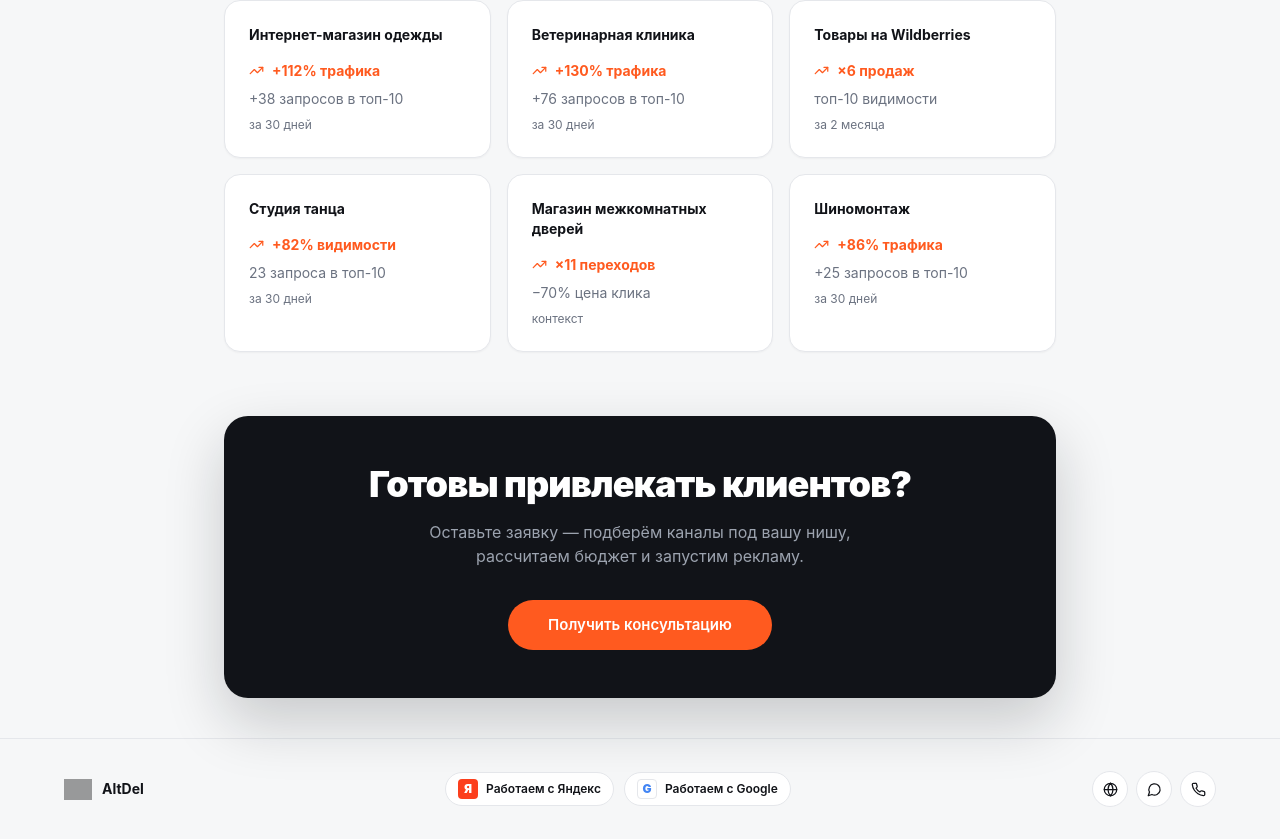
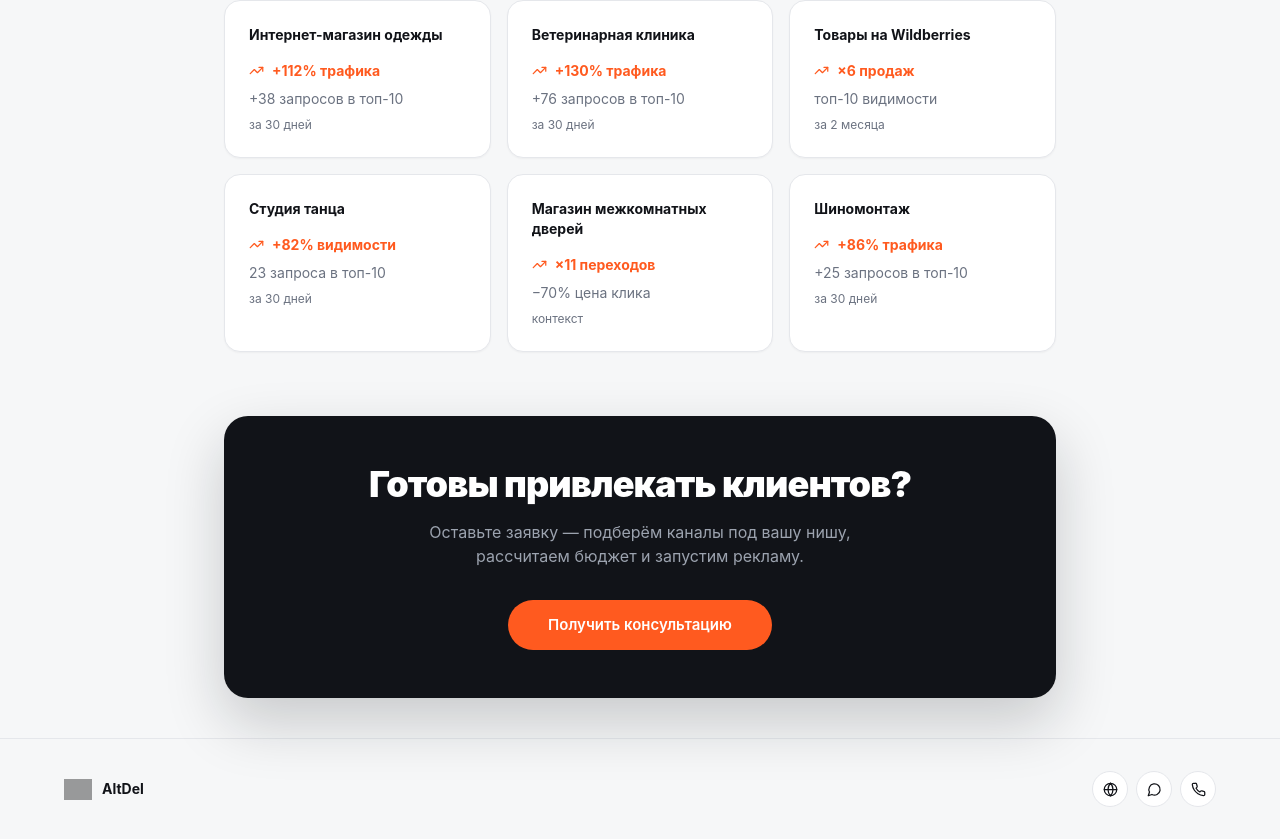
Before and after one commit to pr-poehali-dev/russia-china-business-bridge, a React (Vite) app: page /promotion in a window 1280 px wide. Shown: the part 2957-3796 px from the top of the page. Built offline with nearby package versions, Linux system fonts and the light colour scheme; grey boxes are pictures that could not be loaded.

Commit message:
git commit -m "Remove unused files"

```diff
--- a/src/components/landing/SiteFooter.tsx
+++ b/src/components/landing/SiteFooter.tsx
@@ -14,20 +14,6 @@ export default function SiteFooter() {
           />
           <span className="font-bold text-sm" style={{ color: INK }}>{BRAND}</span>
         </Link>
-        <div className="flex flex-wrap items-center justify-center gap-2.5">
-          <div className="inline-flex items-center gap-2 px-3 py-1.5 rounded-full text-xs font-semibold"
-            style={{ background: "#fff", border: `1px solid ${LINE}`, color: INK }}>
-            <span className="w-5 h-5 rounded flex items-center justify-center font-black text-white text-xs"
-              style={{ background: "#FC3F1D" }}>Я</span>
-            Работаем с Яндекс
-          </div>
-          <div className="inline-flex items-center gap-2 px-3 py-1.5 rounded-full text-xs font-semibold"
-            style={{ background: "#fff", border: `1px solid ${LINE}`, color: INK }}>
-            <span className="w-5 h-5 rounded flex items-center justify-center font-black text-xs"
-              style={{ background: "#fff", border: `1px solid ${LINE}`, color: "#4285F4" }}>G</span>
-            Работаем с Google
-          </div>
-        </div>
         <div className="flex gap-2">
           {["Globe", "MessageCircle", "Phone"].map((ic) => (
             <div key={ic} className="w-9 h-9 rounded-full flex items-center justify-center cursor-pointer transition-colors hover:bg-gray-50"
```
